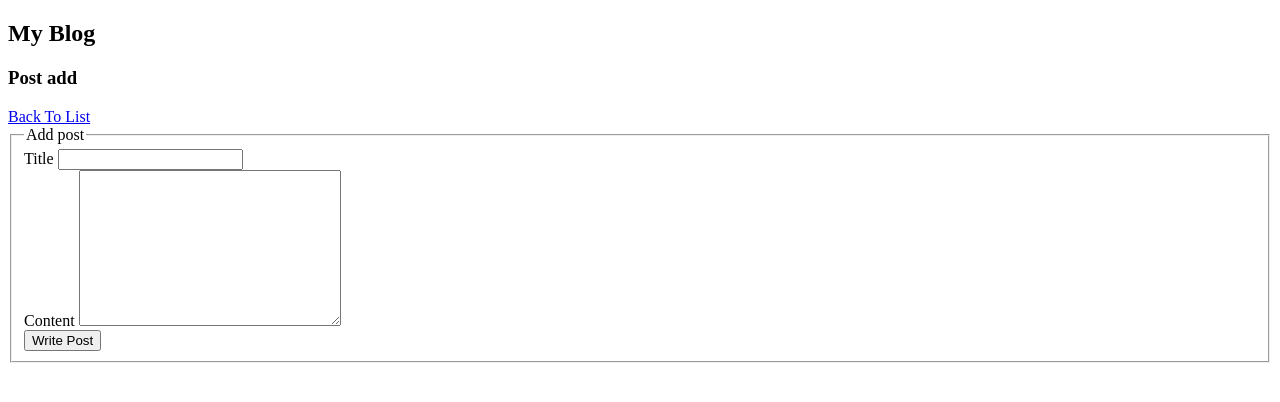
After one commit to hanabee337/django_girls, a Django app: page /post/add/ in a window 1280 px wide. The commit adds this page. Shown: the top 402 px of the page. Run offline with Django 3.2, Linux system fonts and the light colour scheme.

Commit message:
- Mission : 1. view에서     def post_add(request) 만들고, 2. url에서     post/add/, name='post_add' 3. 상기 조건에 맞게 view와 url을 작성한 다음,     post-add.html이랑 연결을 해보자. 4. post_list.html에서 'Write Post' 버튼을 만들고,  해당 버튼에 post_add로 가는 링크 생성
Signed-off-by: hanabee337 <hanabee337@gmail.com>

```diff
--- /dev/null
+++ b/django_app/blog/templates/blog/post-add.html
@@ -0,0 +1,38 @@
+<!--
+Mission :
+
+1. view
+    def post_add(request)
+
+2. url
+    post/add/, name='post_add'
+
+3. 상기 조건에 맞게 view와 url을 작성한 다음,
+    post-add.html이랑 연결을 해보자.
+
+4. post_list.html에서 'Write Post' 버튼을 만들고,
+ 해당 버튼에 post_add로 가는 링크 생성
+-->
+
+{% extends 'blog/base.html' %}
+
+{% block subtitle %}Post add{% endblock %}
+
+{% block content %}
+<a href="{% url 'post_list' %}">Back To List</a>
+
+<form action="">
+    <fieldset>
+        <legend>Add post</legend>
+        <div>
+            <label for="">Title</label>
+            <input name="title" type="text">
+        </div>
+        <div>
+            <label for="">Content</label>
+            <textarea name="content" id="" cols=30" rows="10"></textarea>
+         </div>
+        <button type="submit">Write Post</button>
+    </fieldset>
+</form>
+{% endblock %}
--- a/django_app/blog/templates/blog/post_list.html
+++ b/django_app/blog/templates/blog/post_list.html
@@ -3,6 +3,9 @@
 {% block susbtitle %} Post list {% endblock %}
 
 {% block content %}
+
+    <a href="{% url 'post_add' %}">Write Post</a>
+
     {% if post_list %}
         {% for post in post_list %}
             <div>
--- a/django_app/blog/urls.py
+++ b/django_app/blog/urls.py
@@ -24,4 +24,15 @@ urlpatterns = [
     url(r'^post/detail/(?P<post_id>[0-9]+)/', views.post_detail, name='post_detail'),
     # 여기서의 post_id가 키워드 인자값이 되어 template이나 view에서 ReverseMatch하는데 이용된다.
     # 여기서 키워드 인자 값을 보내주면, 여기 name을 이용해서 url패턴을 만들어 낸다.
+
+    # Mission
+    # 1. view
+    #     def post_add(request)
+    # 2. url
+    #     post/add/, name='post_add'
+    # 3. 상기 조건에 맞게 view와 url을 작성한 다음,
+    #     post-add.html이랑 연결을 해보자.
+    # 4. post_list.html에서 'Write Post' 버튼을 만들고,
+    #  해당 버튼에 post_add로 가는 링크 생성
+    url(r'^post/add/', views.post_add, name='post_add'),
 ]
--- a/django_app/blog/views.py
+++ b/django_app/blog/views.py
@@ -82,3 +82,18 @@ def post_detail(request, post_id):
     }
     # blog/post-detail.html 템플릿을 render한 결과를 리턴
     return render(request, 'blog/post-detail.html', context)
+
+
+
+
+# Mission :
+# 1. view
+#     def post_add(request)
+# 2. url
+#     post/add/, name='post_add'
+# 3. 상기 조건에 맞게 view와 url을 작성한 다음,
+#     post-add.html이랑 연결을 해보자.
+# 4. post_list.html에서 'Write Post' 버튼을 만들고,
+#  해당 버튼에 post_add로 가는 링크 생성
+def post_add(request):
+    return render(request, 'blog/post-add.html')
```
